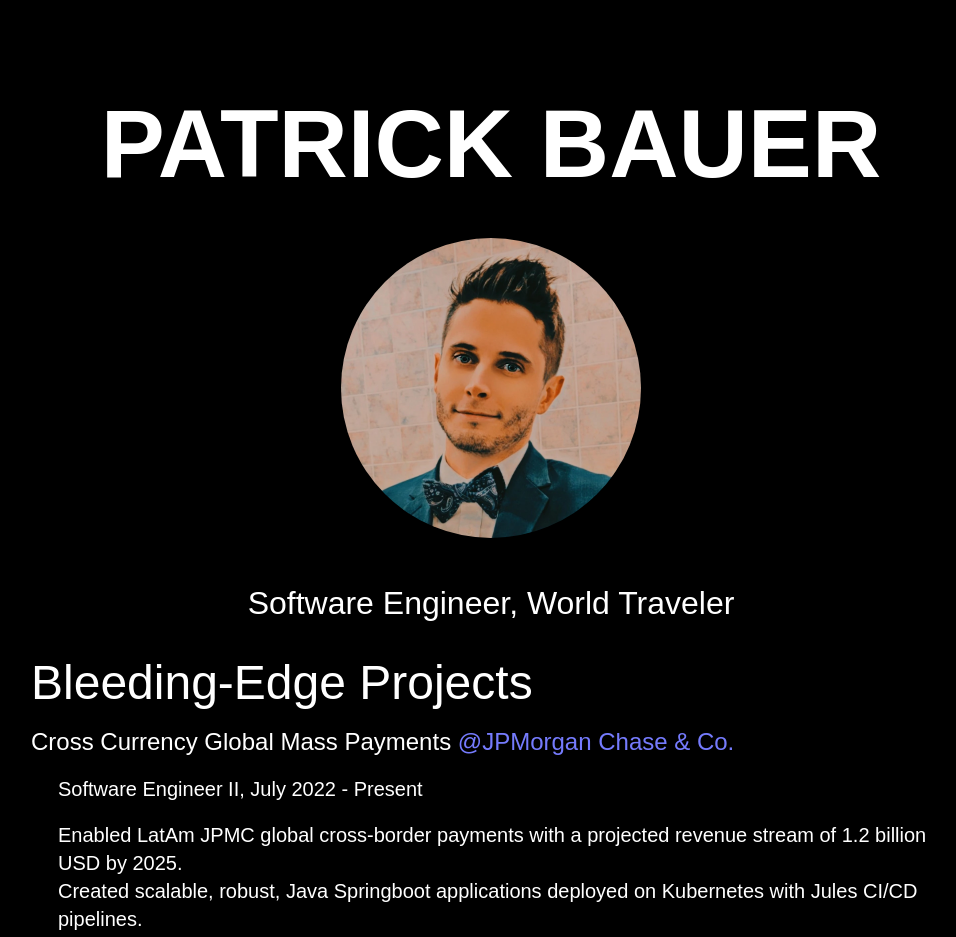
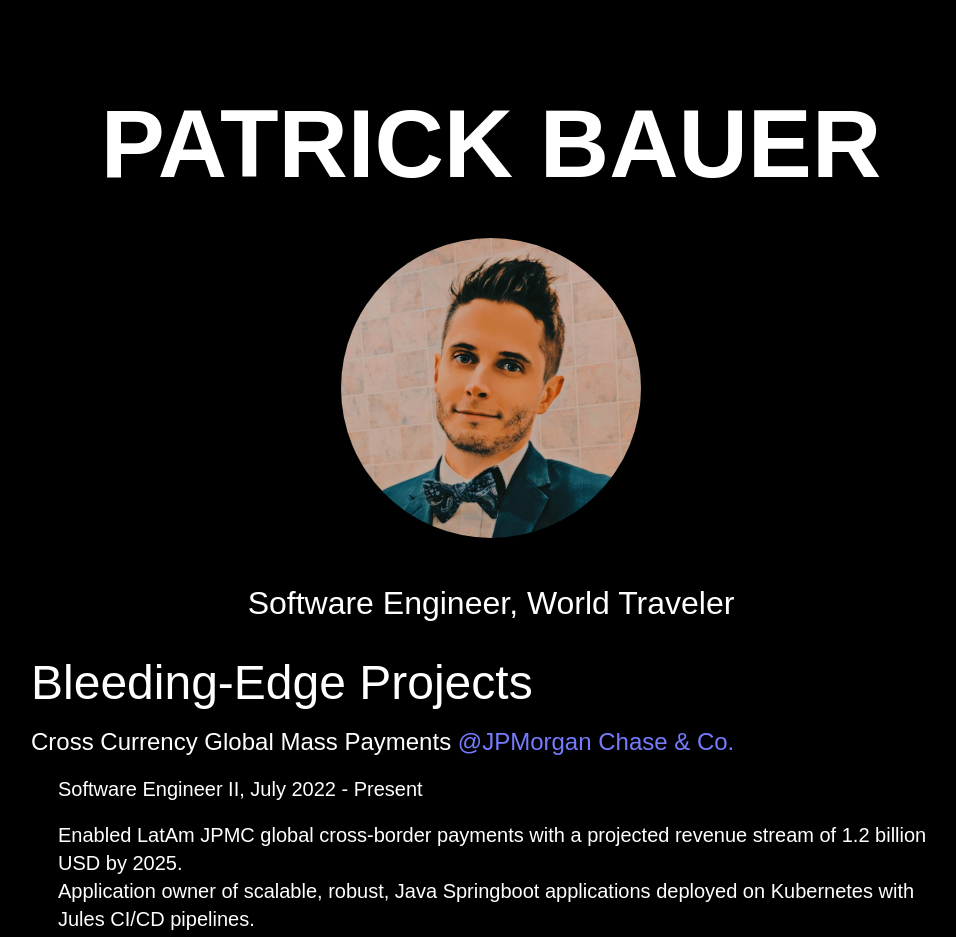
Before and after one commit to patrick1bauer/portfolio, a Next.js app: page / in a window 1280 px wide. Shown: the top 937 px of the page, without its empty margins (149-1105 px from the left). Built offline with nearby package versions, Linux system fonts and the light colour scheme.

Commit message:
Updated JPMC info.

```diff
--- a/pages/index.jsx
+++ b/pages/index.jsx
@@ -17,7 +17,7 @@ export default function Home() {
           <br />
           <ul>
             <li>Enabled LatAm JPMC global cross-border payments with a projected revenue stream of 1.2 billion USD by 2025.</li>
-            <li>Created scalable, robust, Java Springboot applications deployed on Kubernetes with Jules CI/CD pipelines.</li>
+            <li>Application owner of scalable, robust, Java Springboot applications deployed on Kubernetes with Jules CI/CD pipelines.</li>
             <li>Implemented new REST API endpoints to Cross-Border payments apps to enable automated regression testing.</li>
             <li>Achieved unit test code coverage of 98% using JUnit framework.</li>
             <li>Used Bitbucket for version control, Jules pipelines for automation, and Jira for agile project management.</li>
```
